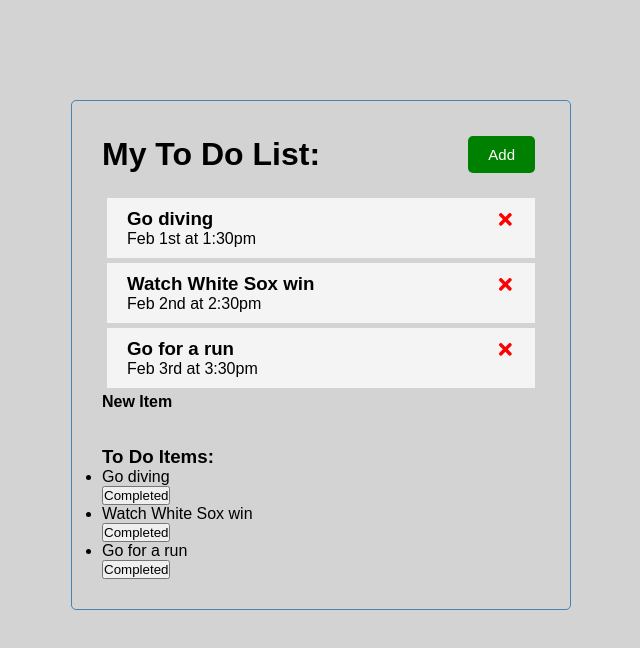
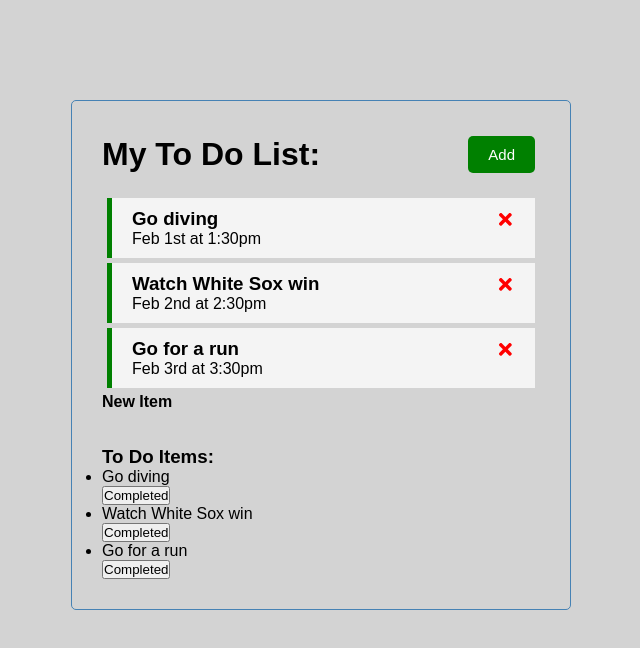
Before and after one commit to morancathy/to-do-app, a React (Create React App) app: page / in a window 1280 px wide. Shown: the top 648 px of the page, without its empty margins (319-959 px from the left). Built offline with nearby package versions, Linux system fonts and the light colour scheme.

Commit message:
delete item works

```diff
--- a/src/App.js
+++ b/src/App.js
@@ -32,10 +32,25 @@
     }
   ]
 )
+//delete task         onDelete is a prop of Tasks, so need to pass it in
+const deleteTask = (id) => {
+  setTasks(tasks.filter((task) => task.id !== id))
+}
+
+// toggle reminder
+const toggleReminder = (id) => {
+  setTasks(tasks.map((task) =>
+    task.id === id
+    ? {...task, reminder: !task.reminder}
+    : task))
+}
   return (
     <div className="container">
       <Header />
-      <Tasks tasks={tasks} />
+      {tasks.length > 0
+        ? <Tasks tasks={tasks} onDelete={deleteTask} onToggle={toggleReminder}/>
+        : 'No To Do Items'
+      }
       <NewForm />
       <ToDo />
     </div>
--- a/src/components/Task.js
+++ b/src/components/Task.js
@@ -1,11 +1,13 @@
 import {FaTimes} from 'react-icons/fa'
 
 
-const Task = ({task}) => {
+const Task = ({task, onDelete, onToggle}) => {
   return (
-    <div className='task'>
+    <div className={`task ${task.reminder ? 'reminder' : ''}`} onDoubleClick={() => onToggle(task.id)}>
       <h3>
-        {task.text} <FaTimes style={{color: 'red', cursor: 'pointer'}}/>
+        {task.text} <FaTimes
+        style={{color: 'red', cursor: 'pointer'}}
+        onClick={() => onDelete(task.id)}/>
       </h3>
       <p>{task.day}</p>
 
--- a/src/components/Tasks.js
+++ b/src/components/Tasks.js
@@ -1,10 +1,10 @@
 import Task from './Task'
 
-const Tasks = ({tasks}) => {
+const Tasks = ({tasks, onDelete, onToggle}) => {
   return(
     <>
       {tasks.map((task) => (
-        <Task key={task.id} task={task} />
+        <Task key={task.id} task={task} onDelete={onDelete} onToggle={onToggle}/>
       ))}
     </>
   )}
```
